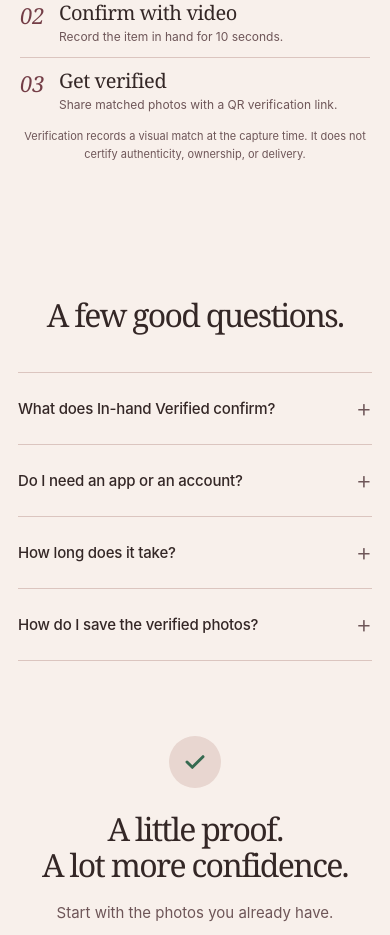
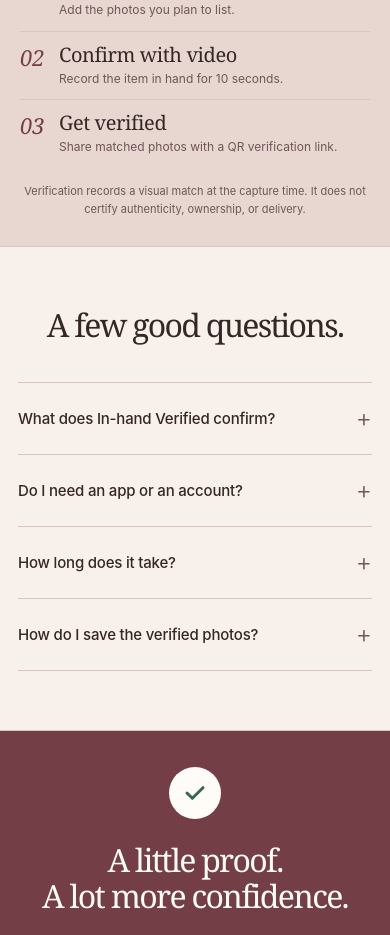
Before and after one commit to ngoalex1/LockX, a plain HTML site: page index.html in a window 390 px wide. Shown: the part 1020-1955 px from the top of the page. Drawn offline with Linux system fonts and the light colour scheme; no server answers.

Commit message:
Apply the selected Soft chapters section treatment
Separate the existing hero, process, pricing, FAQ and closing content with cream, blush, ivory and burgundy bands. Preserve the approved copy, artwork, typography, header actions and real credit/payment flows.

Validation: unchanged generated text and artwork; unchanged wallet code; mobile 320/390 and desktop fit; wallet and FAQ interactions checked.

```diff
--- a/index.html
+++ b/index.html
@@ -28,6 +28,7 @@
     <link rel="stylesheet" href="landing-steps.css?v=20261111-large1" />
     <link rel="stylesheet" href="credit-wallet.css?v=20261113-balance-speed1" />
     <link rel="stylesheet" href="landing-compact.css?v=20261113-proof1" />
+    <link rel="stylesheet" href="landing-sections.css?v=20261113-chapters1" />
   </head>
   <body class="lockx-public landing-active">
     <div class="app-shell">
@@ -141,7 +142,7 @@
     <script src="lost-found.js?v=20261106-focus1"></script>
     <script src="in-hand-capture.js?v=20261106-speed1"></script>
     <script src="in-hand.js?v=20261112-wallet1"></script>
-    <script src="landing-inhand.js?v=20261113-proof1"></script>
+    <script src="landing-inhand.js?v=20261113-chapters1"></script>
     <script src="credit-wallet.js?v=20261113-balance-speed1"></script>
   </body>
 </html>
--- a/landing-inhand.js
+++ b/landing-inhand.js
@@ -72,6 +72,7 @@
           <p class="lx-compact-description">Match your listing photos to a fresh 10-second item video. Give buyers a verification record they can check.</p>
           <div class="lx-compact-actions"><a class="lx-button" href="#in-hand">Verify your listing photos ${arrow}</a><p class="lx-compact-note">50¢ per item check · Credit packs from $5</p></div>
         </div>
+        <section class="lx-process-band" aria-label="How verification works">
         <div class="lx-compact-art">${inHandCapture('compact-video')}</div>
         <section class="lx-compact-steps" id="lxHowItWorks" aria-label="How LockX works in three steps">
           <ol>
@@ -81,6 +82,7 @@
           </ol>
         </section>
         <p class="lx-rose-scope">Verification records a visual match at the capture time. It does not certify authenticity, ownership, or delivery.</p>
+        </section>
       </div>
 
       <section class="lx-faq lx-section lx-wrap" id="lxQuestions" aria-labelledby="lxFAQTitle"><div class="lx-section-heading"><h2 id="lxFAQTitle">A few good questions.</h2></div><div class="lx-faq-list"><details><summary>What does In-hand Verified confirm?<span aria-hidden="true">+</span></summary><p>It checks whether your selected photos match the physical item shown in a newly recorded video. It does not establish brand authenticity, legal ownership, condition beyond what is visible, or a guarantee of a transaction.</p></details><details><summary>Do I need an app or an account?<span aria-hidden="true">+</span></summary><p>No. Add your photos and open the camera link in your phone’s browser. Keep your private link so you can return to your result.</p></details><details><summary>How long does it take?<span aria-hidden="true">+</span></summary><p>The recording lasts 10 seconds and stops automatically. Upload and AI comparison follow; the total time depends on your connection, photos, and the evidence captured.</p></details><details><summary>How do I save the verified photos?<span aria-hidden="true">+</span></summary><p>Your approved images appear with QR codes even if another selected photo does not match. Only verified photos are included when saving. Tap the save button, then choose Save Images on iPhone or a supported save option on Android. Your phone asks you to confirm. Individual image saving is also available.</p></details></div></section>
--- /dev/null
+++ b/landing-sections.css
@@ -0,0 +1,82 @@
+/* Approved Soft chapters: section color bands around the existing content. */
+body.lockx-public .lx-home .lx-compact-hero { padding-bottom: 0; }
+
+body.lockx-public .lx-home .lx-process-band,
+body.lockx-public .lx-home #lockxPricing,
+body.lockx-public .lx-home #lxQuestions,
+body.lockx-public .lx-home .lx-final-cta {
+  position: relative;
+  isolation: isolate;
+}
+body.lockx-public .lx-home .lx-process-band::before,
+body.lockx-public .lx-home #lockxPricing::before,
+body.lockx-public .lx-home #lxQuestions::before,
+body.lockx-public .lx-home .lx-final-cta::before {
+  content: "";
+  position: absolute;
+  top: 0;
+  bottom: 0;
+  left: 50%;
+  width: 100vw;
+  transform: translateX(-50%);
+  box-sizing: border-box;
+  pointer-events: none;
+  z-index: -1;
+}
+
+body.lockx-public .lx-home .lx-process-band {
+  margin-top: 28px;
+  padding: 28px 0;
+}
+body.lockx-public .lx-home .lx-process-band::before {
+  background: #e8d6d0;
+  border-top: 1px solid var(--lx-line);
+  border-bottom: 1px solid var(--lx-line);
+}
+body.lockx-public .lx-home .lx-process-band > .lx-compact-art { margin-top: 0; }
+body.lockx-public .lx-home .lx-process-band > .lx-compact-steps { margin-top: 22px; }
+body.lockx-public .lx-home .lx-process-band > .lx-rose-scope {
+  max-width: 450px;
+  margin: 16px auto 0;
+  padding-top: 0;
+}
+
+body.lockx-public .lx-home #lockxPricing { padding-block: 76px; }
+body.lockx-public .lx-home #lockxPricing::before {
+  background: #fffcf7;
+  border-bottom: 1px solid var(--lx-line);
+}
+body.lockx-public .lx-home #lxQuestions { padding-block: 76px; }
+body.lockx-public .lx-home #lxQuestions::before {
+  background: #f8f0eb;
+  border-bottom: 1px solid var(--lx-line);
+}
+
+body.lockx-public .lx-home .lx-final-cta {
+  padding-block: 60px;
+  color: #fffcf7;
+}
+body.lockx-public .lx-home .lx-final-cta::before { background: #743e47; }
+body.lockx-public .lx-home .lx-final-cta h2,
+body.lockx-public .lx-home .lx-final-cta > p { color: #fffcf7; }
+body.lockx-public .lx-home .lx-final-cta > .lx-cta-emblem {
+  background: #fffcf7;
+  color: var(--lx-success);
+}
+body.lockx-public .lx-home .lx-final-cta > .lx-button {
+  background: #fffcf7;
+  color: #743e47 !important;
+  box-shadow: none;
+  transition: none;
+}
+body.lockx-public .lx-home .lx-final-cta > .lx-button:hover {
+  background: #f8f0eb;
+  box-shadow: none;
+}
+body.lockx-public .lx-home .lx-final-cta > .lx-button:focus-visible { outline-color: #fffcf7; }
+
+@media (max-width: 760px) {
+  body.lockx-public .lx-home #lockxPricing { padding-top: 58px; padding-bottom: 60px; }
+  body.lockx-public .lx-home #lxQuestions { padding-block: 60px; }
+  body.lockx-public .lx-home .lx-final-cta { padding-block: 36px; }
+}
```
